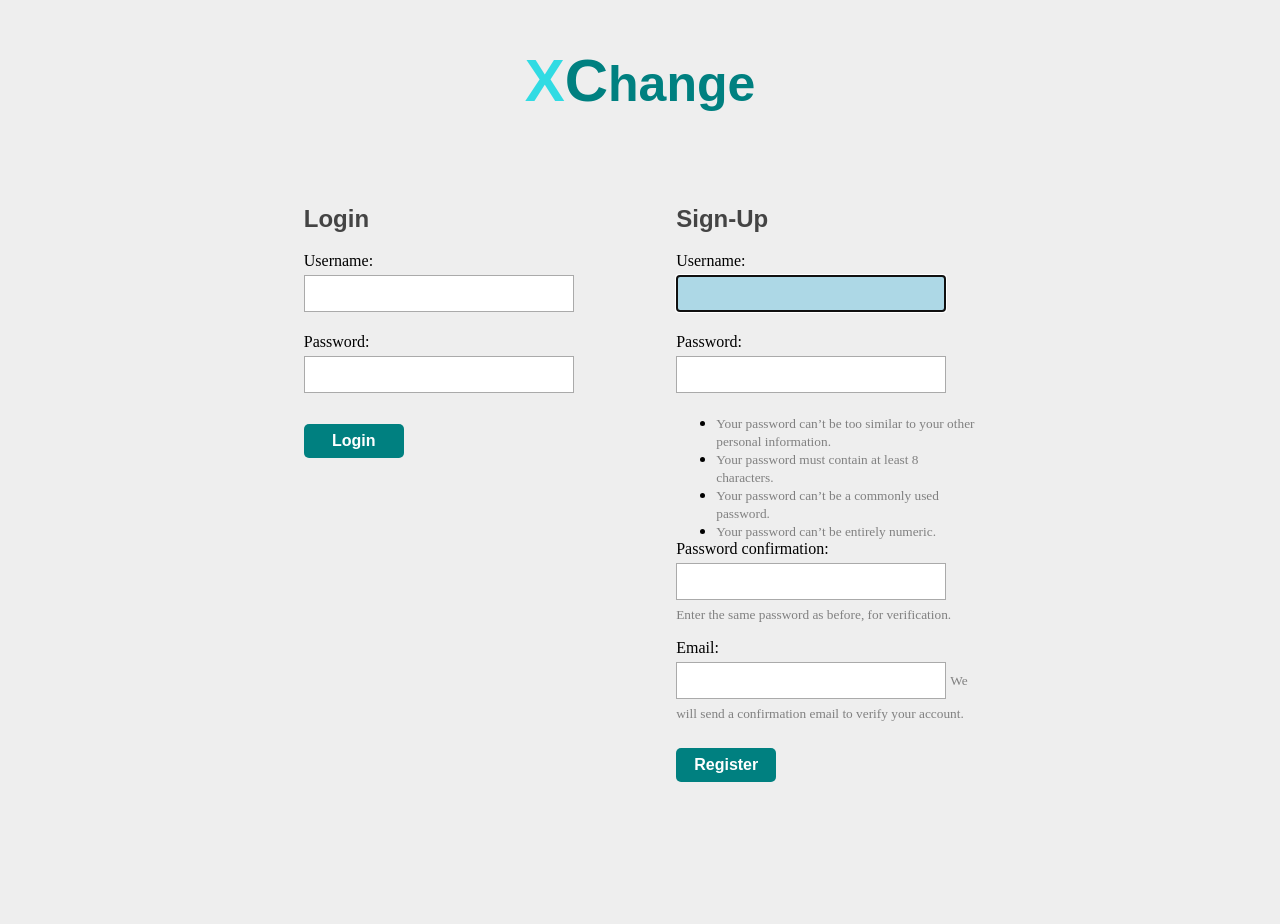
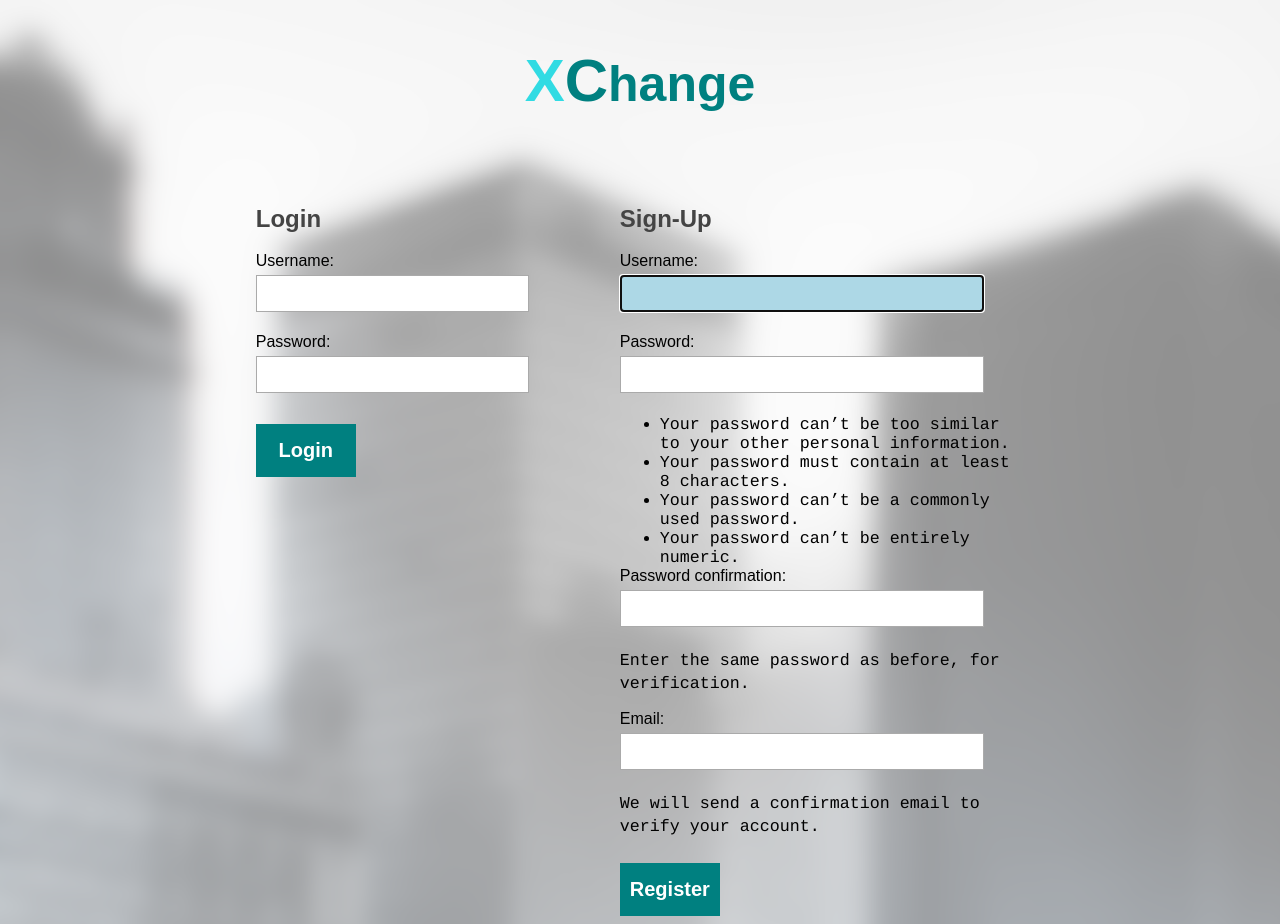
Before and after one commit to ghoff8/XChange, a Django app: page /login in a window 1280 px wide. Before the commit the page ends 782 px from the top, so only its background shows below. Run offline with Django 3.2, Linux system fonts and the light colour scheme.

Commit message:
css throughtout

```diff
--- a/XChange/static/XChange/css/assetDetails.css
+++ b/XChange/static/XChange/css/assetDetails.css
@@ -85,7 +85,7 @@
 }
 
 body {
-  background-image: url("/static/XChange/images/moreDetailsCity.png");
+  background-image: url("/static/XChange/images/assetDetailsCity.png");
   background-size: 2000px 1300px;
   /*background-color: rba(0, 0,0, 0.5);*/
   /*background-color: #EEEEEE;*/
--- a/XChange/static/XChange/css/bookmarks.css
+++ b/XChange/static/XChange/css/bookmarks.css
@@ -112,5 +112,5 @@ table .rightAlignPrice {
 
 body {
   background-image: url("/static/XChange/images/bookmarkCity.png");
-  background-size: 4000px 2666px;
+  background-size: 2000px 1333px;
 }
--- a/XChange/static/XChange/css/login.css
+++ b/XChange/static/XChange/css/login.css
@@ -18,14 +18,16 @@
 
 #login {
     padding-left: 12%;
-    width: 300px;
+    width: 30%;
     float: left;
+    font-family: arial;
 }
 
 #signup {
-    width: 300px;
+    width: 40%;
     float: right;
     padding-right: 12%;
+    font-family: arial;
 }
 
 input {
@@ -56,20 +58,28 @@ button {
   background-color: teal;
   border: none;
   color: white;
-  padding: 8px;
+  padding: 10px;
+  padding-bottom: 15px;
+  padding-top: 15px;
   font-weight: bold;
-  font-size: 16px;
-  border-radius: 5px;
+  font-size: 20px;
+  /*border-radius: 5px;*/
   cursor: pointer;
   width: 100px;
 }
 
 #log_sign {
-    width: 70%;
+    width: 80%;
     overflow: hidden;
     margin: auto;
 }
 
+.signUpPrompt {
+  font-family: courier;
+  font-size: 20px;
+}
+
 body {
-  background-color: #EEEEEE;
+  background-image: url("/static/XChange/images/loginCity.png");
+  background-size: 2000px 1333px;
 }
--- a/XChange/static/XChange/css/search.css
+++ b/XChange/static/XChange/css/search.css
@@ -160,5 +160,5 @@ table {
 
 body {
   background-image: url("/static/XChange/images/searchCity.png");
-  background-size: 4000px 2666px;
+  background-size: 3000px 1900px;
 }
--- a/XChange/templates/XChange/login.html
+++ b/XChange/templates/XChange/login.html
@@ -30,12 +30,14 @@
                   <p>
                     {{ field.label_tag }}
                     {{ field }}
-                    {% if field.help_text and not field.name == 'username' %}
-                      <small style="color: grey">{{ field.help_text|safe }}</small>
-                    {% endif %}
-                    {% for error in field.errors %}
-                      <p style="color: red">{{ error }}</p>
-                    {% endfor %}
+                    <div class="signUpPrompt">
+                        {% if field.help_text and not field.name == 'username' %}
+                          <small>{{ field.help_text|safe }}</small>
+                        {% endif %}
+                        {% for error in field.errors %}
+                            <p style="color: red">{{ error }}</p>
+                        {% endfor %}
+                    </div>
                   </p>
                 {% endfor %}
                 <button type="submit" name="submit" value="register">Register</button>
```
Also changed, not shown: XChange/static/XChange/css/index.css (+18 -7 lines), XChange/static/XChange/images/loginCity.png (added), db.sqlite3, 2 other files.
